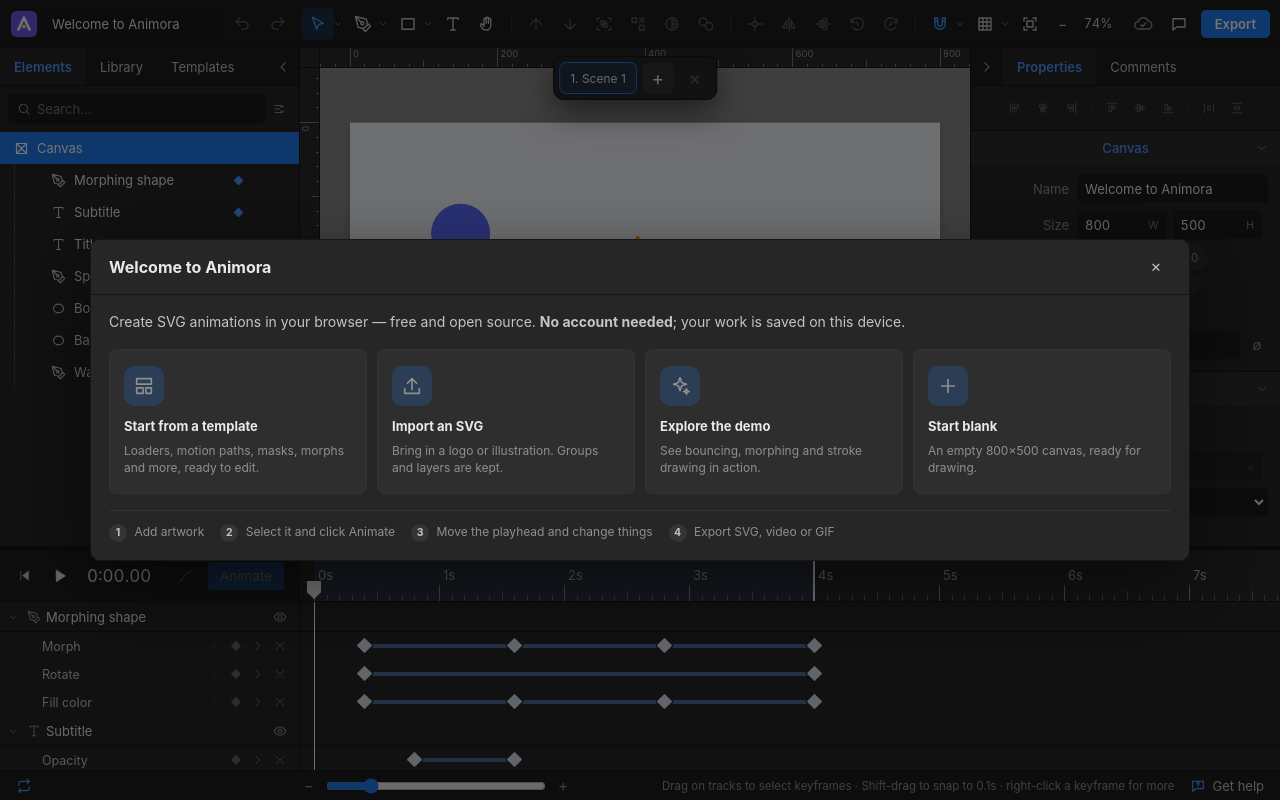
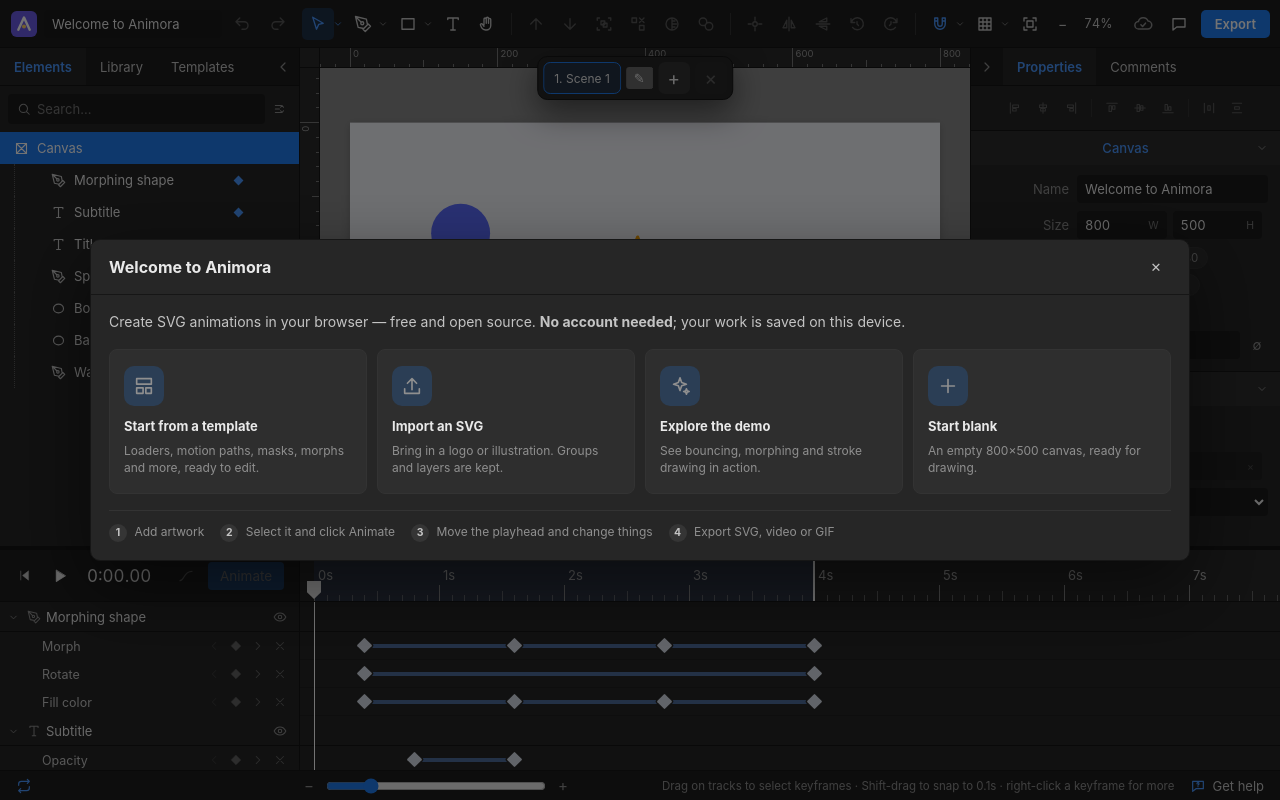
Before and after one commit to codemjd/mini, a React (Vite) app in the folder explainer/animora/: page / in a window 1280 px wide. Built offline with nearby package versions, Linux system fonts and the light colour scheme.

Commit message:
Add accessible scene rename control

```diff
--- a/explainer/animora/src/components/SceneBar.tsx
+++ b/explainer/animora/src/components/SceneBar.tsx
@@ -23,6 +23,12 @@ export function SceneBar() {
           </button>
         ))}
       </div>
+      <button className="scene-rename" onClick={() => {
+        const scene = scenes.find((item) => item.id === activeId);
+        if (!scene) return;
+        const name = window.prompt('اسم المشهد', scene.name);
+        if (name !== null) renameScene(scene.id, name);
+      }} title="Rename active scene" aria-label="Rename active scene">✎</button>
       <button className="scene-add" onClick={addScene} title="Add scene" aria-label="Add scene">+</button>
       <button className="scene-delete" onClick={() => activeId && deleteScene(activeId)} title="Delete active scene" aria-label="Delete active scene" disabled={scenes.length <= 1}>×</button>
     </div>
```
